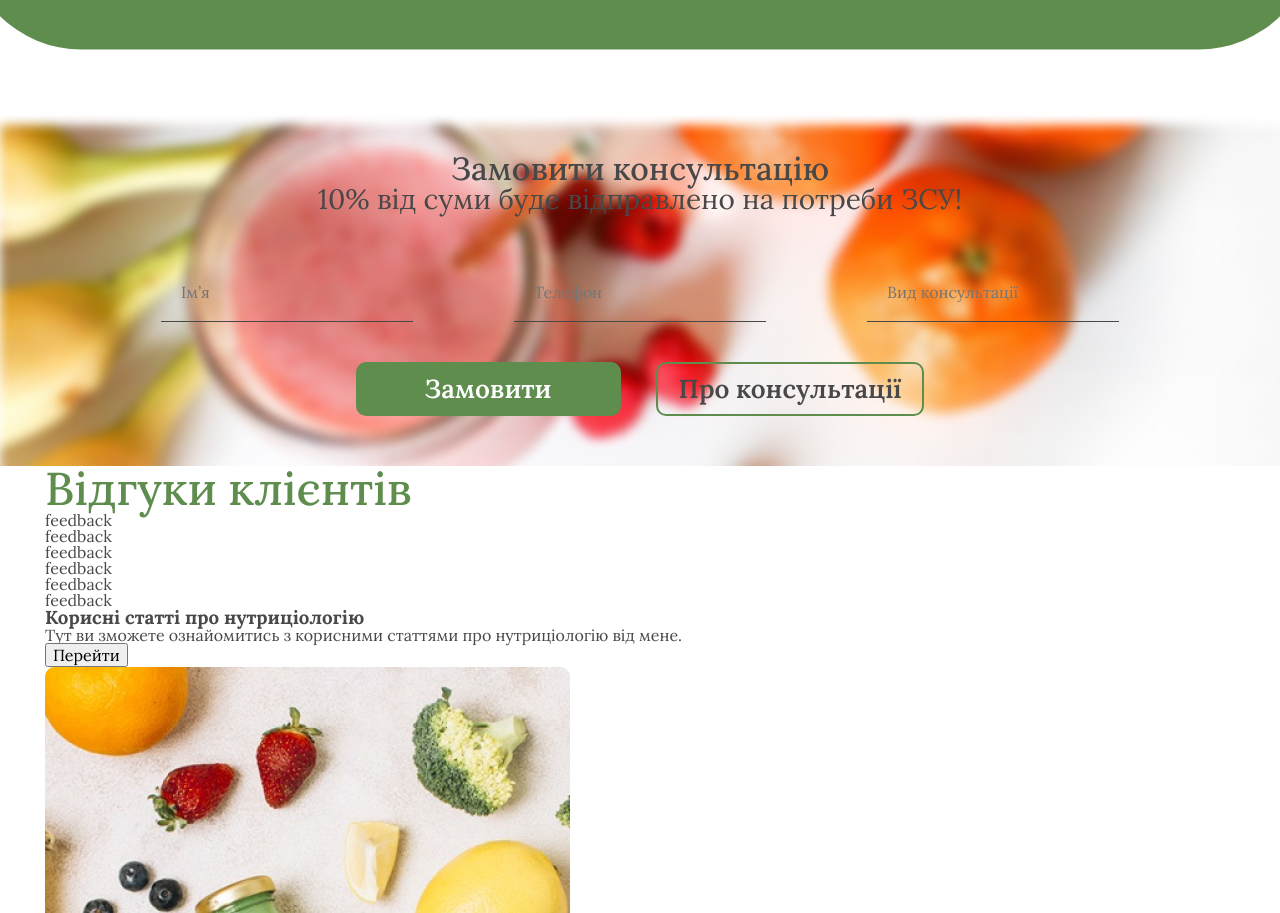
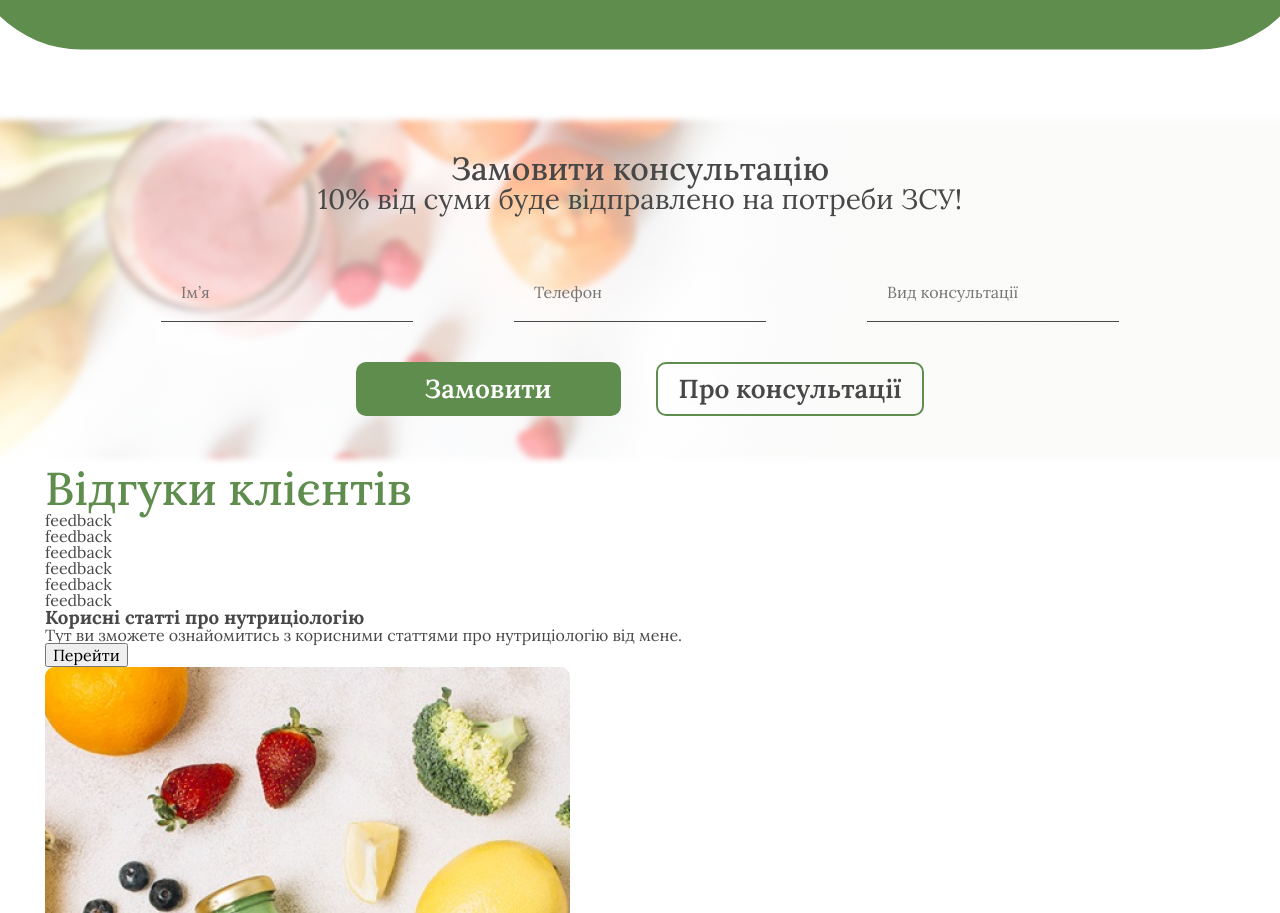
Before and after one commit to Ronddaa/Nutritionist, a plain HTML site: page index.html in a window 1280 px wide. Shown: the part 3542-4455 px from the top of the page. Drawn offline with nearby package versions, Linux system fonts and the light colour scheme.

Commit message:
Update styles.css

```diff
--- a/css/styles.css
+++ b/css/styles.css
@@ -29,6 +29,8 @@ body {
 	line-height: 1;
     font-family:   'Lora';
     color: #484848;
+    max-width: 1440px;
+    margin: 0 auto;
 }
 
 img{
@@ -369,7 +371,20 @@ table {
 
 .take-consultation{
     margin-top: 180px;
-    background-image: url(../images/bc-form.jpg);
+    background-image:
+
+    linear-gradient(to bottom,
+      rgba(255 255 255 / 0.6),
+      rgba(255 255 255 / 0.6)),
+
+
+    url(../images/bc-form.jpg);
+
+    background-position: center;
+    background-size: cover;
+    background-repeat: no-repeat;
+
+    /* border-radius: 55px; */
 }
 
 .wrapper-consultation-form{
```
